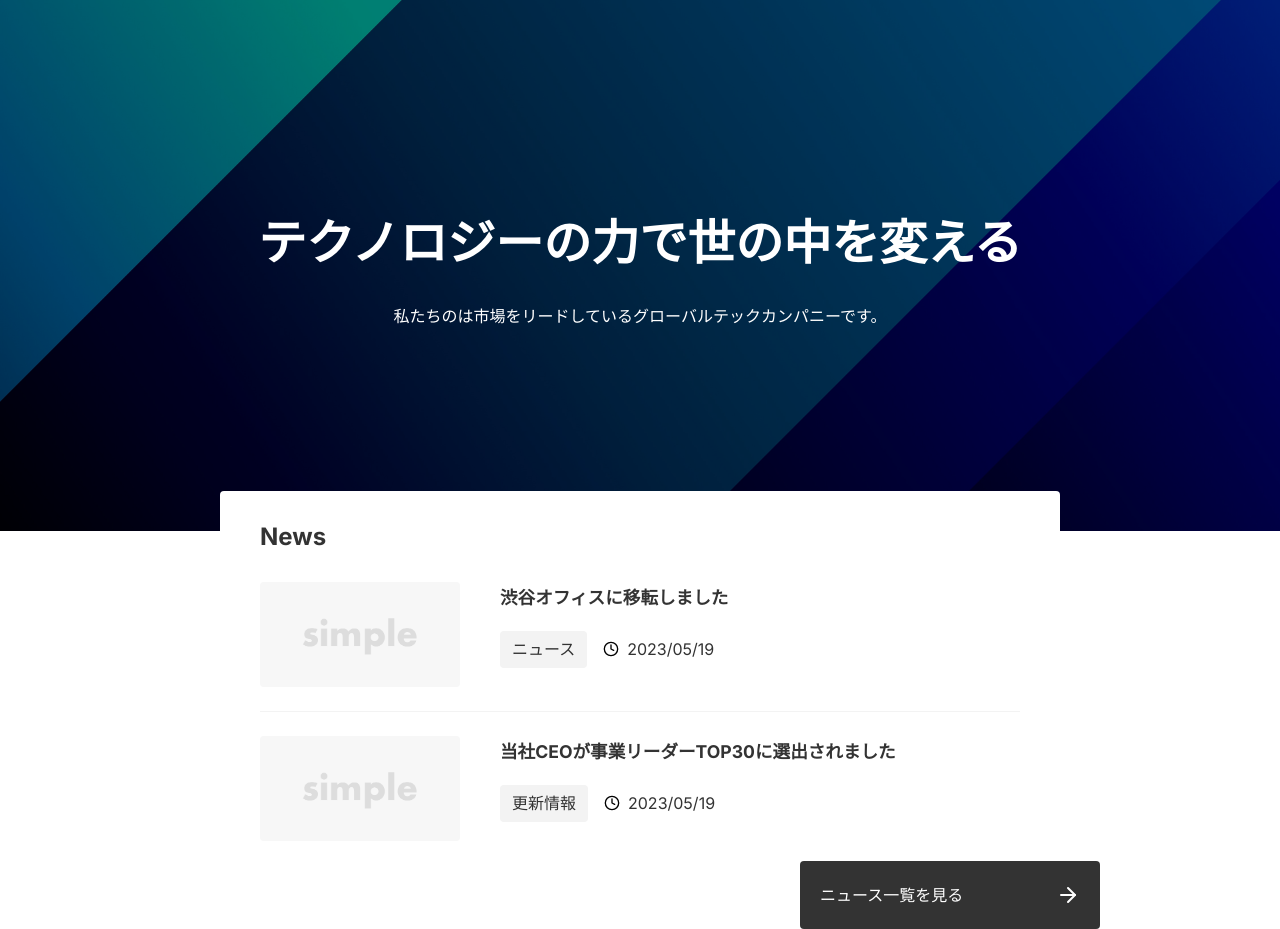
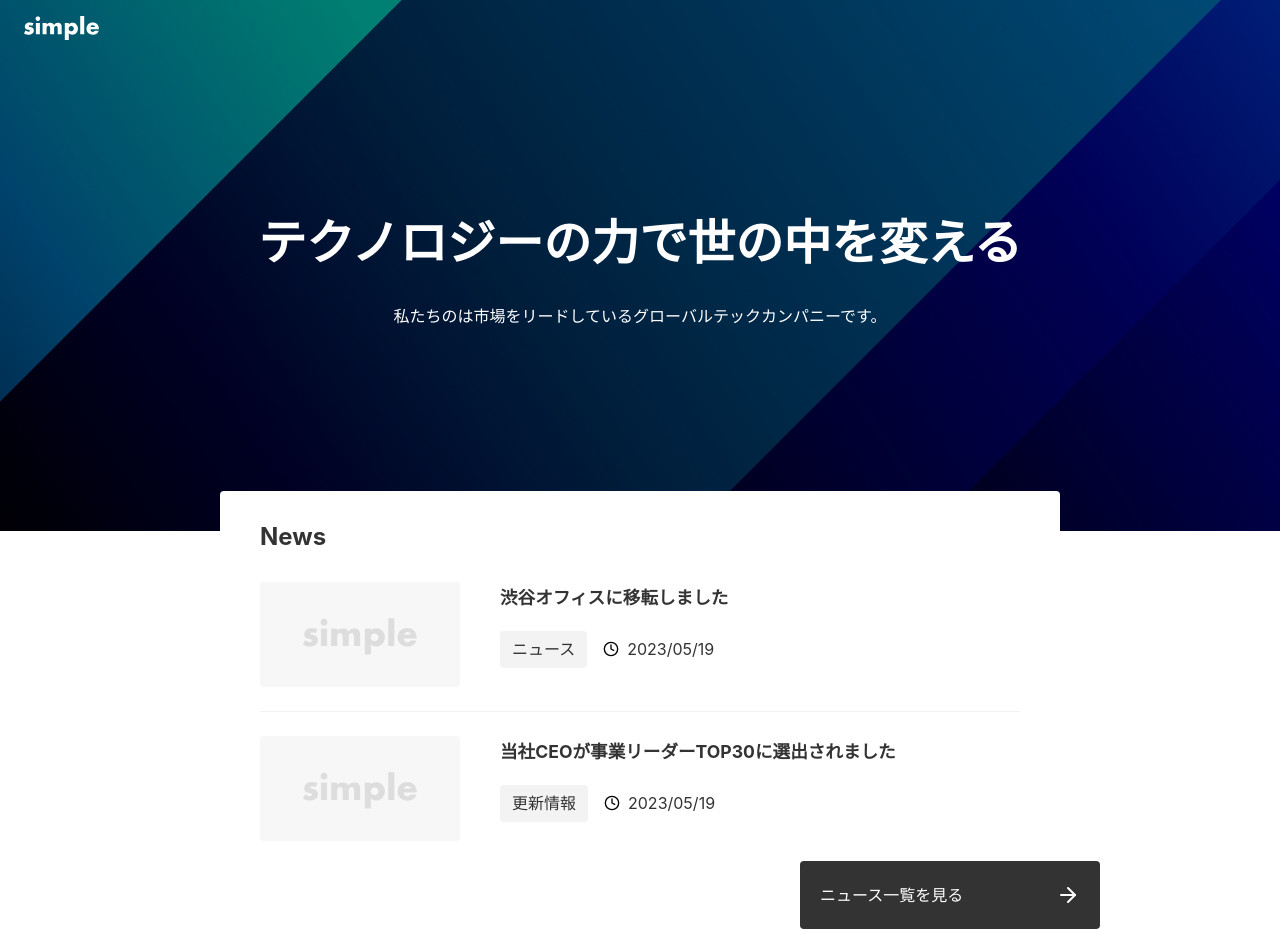
Before and after one commit to gyft781/next_microcms_study, a Next.js app in the folder my-next-project/: page / in a window 1280 px wide. Built offline with nearby package versions, Linux system fonts and the light colour scheme.

Commit message:
section 3-4-1

```diff
--- /dev/null
+++ b/my-next-project/app/_components/Header/index.module.css
@@ -0,0 +1,24 @@
+.header {
+  display: flex;
+  align-items: center;
+  justify-content: space-between;
+  z-index: 1000;
+  position: absolute;
+  padding: 16px 24px 8px;
+  width: 100%;
+}
+
+.logoLink {
+  display: flex;
+}
+
+.logo {
+  width: auto;
+  height: 24px;
+}
+
+@media (max-width: 640px) {
+  .header {
+    padding: 24px 16px 8px;
+  }
+}
--- /dev/null
+++ b/my-next-project/app/_components/Header/index.tsx
@@ -0,0 +1,12 @@
+import Image from 'next/image';
+import styles from './index.module.css';
+
+export default function Header() {
+  return (
+    <header className={styles.header}>
+      <a href="/" className={styles.logoLink}>
+        <Image src="/logo.svg" alt="SIMPLE" className={styles.logo} width={348} height={133} priority />
+      </a>
+    </header>
+  )
+}
--- a/my-next-project/app/layout.tsx
+++ b/my-next-project/app/layout.tsx
@@ -1,13 +1,5 @@
-import type { Metadata } from "next";
-import { Inter } from "next/font/google";
 import "./globals.css";
-
-const inter = Inter({ subsets: ["latin"] });
-
-export const metadata: Metadata = {
-  title: "Create Next App",
-  description: "Generated by create next app",
-};
+import Header from './_components/Header';
 
 export default function RootLayout({
   children,
@@ -15,8 +7,11 @@
   children: React.ReactNode;
 }>) {
   return (
-    <html lang="en">
-      <body className={inter.className}>{children}</body>
+    <html lang="ja">
+      <body>
+        <Header />
+        {children}
+      </body>
     </html>
   );
 }
```
